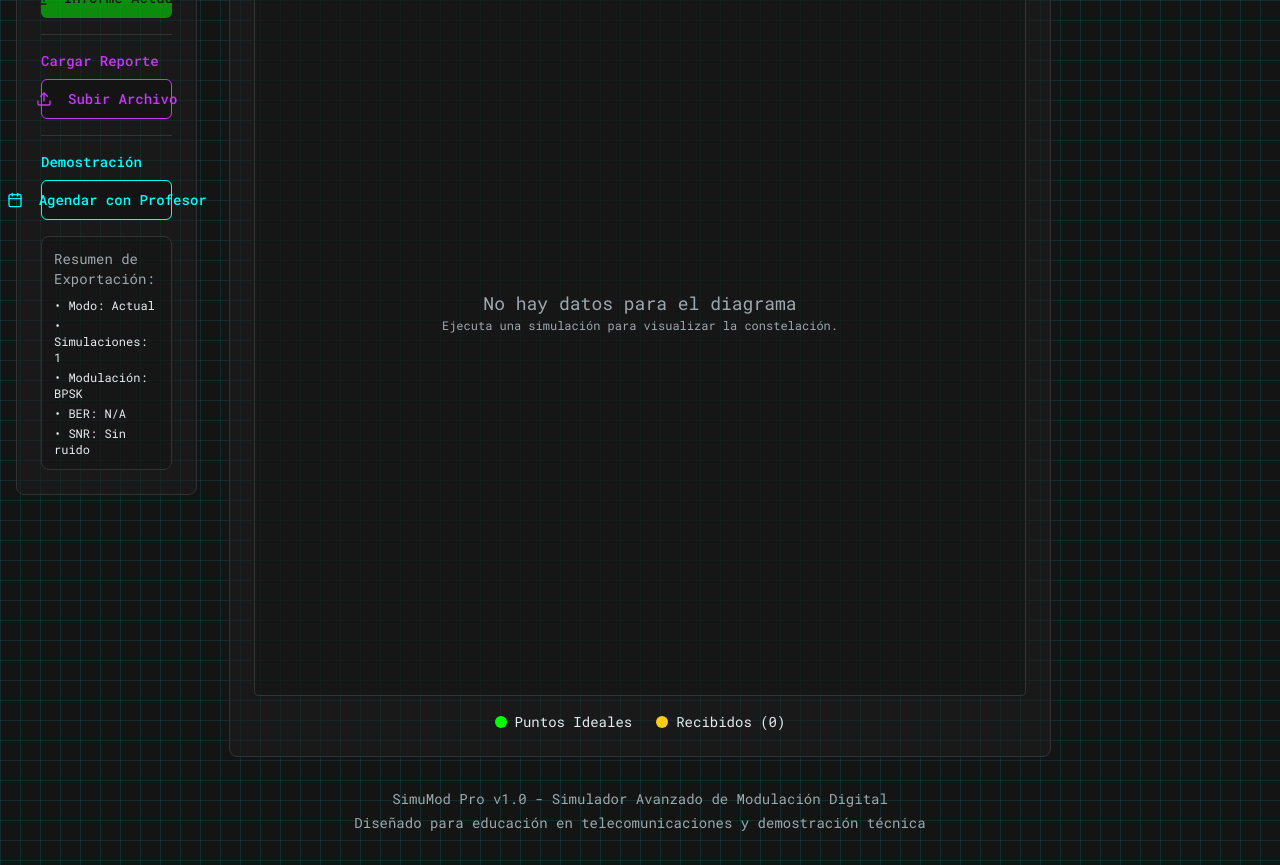
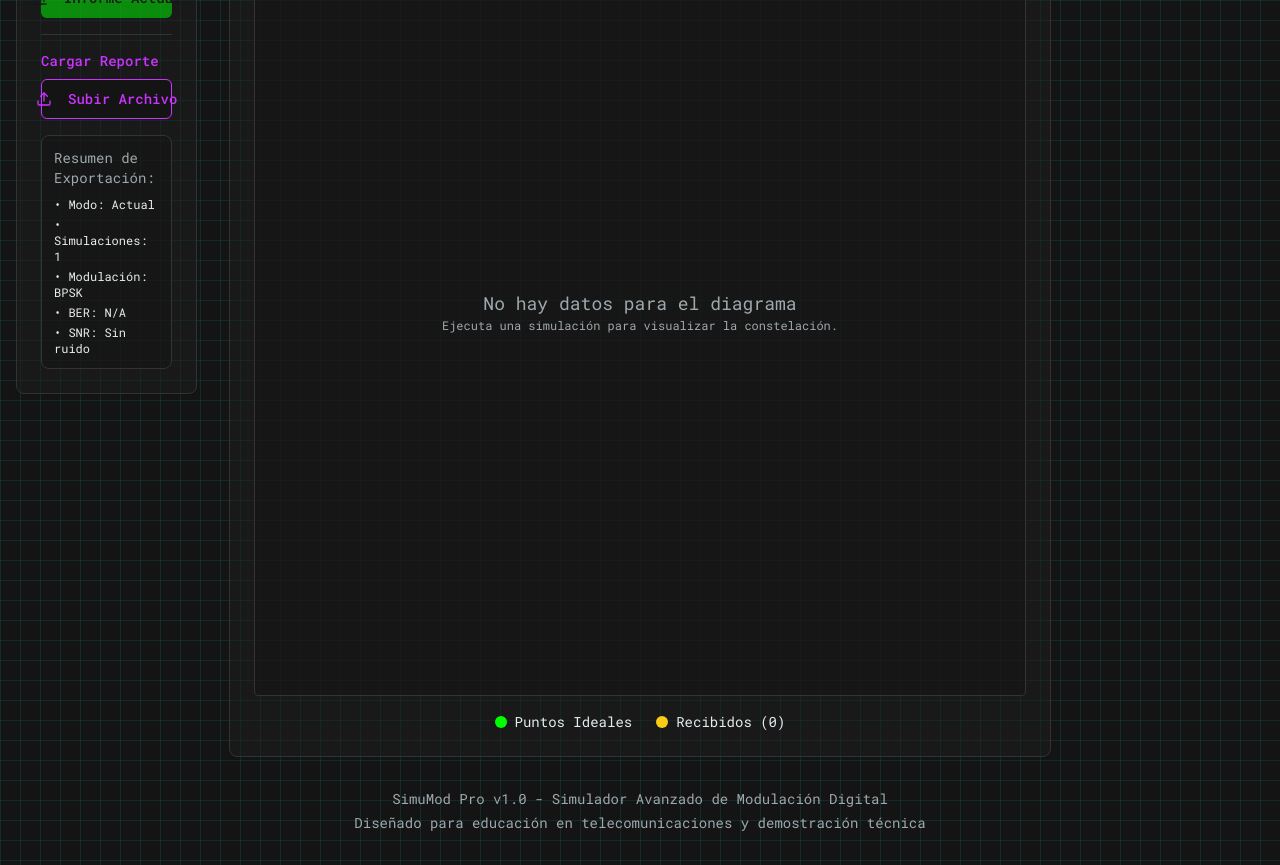
Before and after one commit to SPCMSK/signal-synth-nexus, a React (Vite) app: page / in a window 1280 px wide. Shown: the part 1680-2545 px from the top of the page. Built offline with nearby package versions, Linux system fonts and the light colour scheme.

Commit message:
Remove professor report upload and demo.

```diff
--- a/src/components/ExportPanel.tsx
+++ b/src/components/ExportPanel.tsx
@@ -3,7 +3,7 @@ import { Button } from '@/components/ui/button';
 import { Separator } from '@/components/ui/separator';
 import { Select, SelectContent, SelectItem, SelectTrigger, SelectValue } from '@/components/ui/select';
 import { Dialog, DialogContent, DialogHeader, DialogTitle, DialogTrigger } from '@/components/ui/dialog';
-import { Download, FileText, Image, Calendar, Upload, History, BarChart3 } from 'lucide-react';
+import { Download, FileText, Image, Upload, History, BarChart3 } from 'lucide-react';
 import { useToast } from '@/hooks/use-toast';
 import { useState } from 'react';
 
@@ -297,33 +297,6 @@ SimuMod Pro - Simulador Avanzado de Modulación Digital
     }
   };
 
-  const handleScheduleDemo = () => {
-    const subject = encodeURIComponent('Solicitud de Demostración - Simulador de Modulación');
-    const body = encodeURIComponent(`
-Estimado/a Profesor/a,
-
-Me gustaría agendar una demostración del simulador de modulación digital.
-
-Configuración actual:
-- Modulación: ${currentSimulation.config.modulationType}
-- Bit Rate: ${currentSimulation.config.bitRate} bps
-- Frecuencia: ${currentSimulation.config.carrierFreq} Hz
-- BER obtenido: ${currentSimulation.ber ? currentSimulation.ber.value.toExponential(3) : 'N/A'}
-- Simulaciones realizadas: ${simulationHistory.length + 1}
-
-Quedo atento/a a su respuesta.
-
-Saludos cordiales.
-    `);
-
-    window.open(`mailto:?subject=${subject}&body=${body}`);
-
-    toast({
-      title: "Demo Programada",
-      description: "Cliente de correo abierto para enviar solicitud",
-    });
-  };
-
   const handleUploadReport = () => {
     const input = document.createElement('input');
     input.type = 'file';
@@ -446,23 +419,6 @@ Saludos cordiales.
           </Button>
         </div>
 
-        <Separator />
-
-        {/* Schedule Demo */}
-        <div className="space-y-2">
-          <h4 className="text-sm font-medium text-tech-cyan">Demostración</h4>
-          <Button
-            variant="outline"
-            onClick={handleScheduleDemo}
-            className="w-full border-tech-cyan text-tech-cyan hover:bg-tech-cyan/10"
-            aria-label="Agendar demostración con profesor"
-            title="Abre tu cliente de correo para solicitar una demo personalizada al profesor."
-          >
-            <Calendar className="w-4 h-4 mr-2" />
-            Agendar con Profesor
-          </Button>
-        </div>
-
         {/* Export Summary */}
         <div className="p-3 rounded-lg border border-border bg-background/50 text-sm">
           <div className="text-muted-foreground mb-2">Resumen de Exportación:</div>
```
